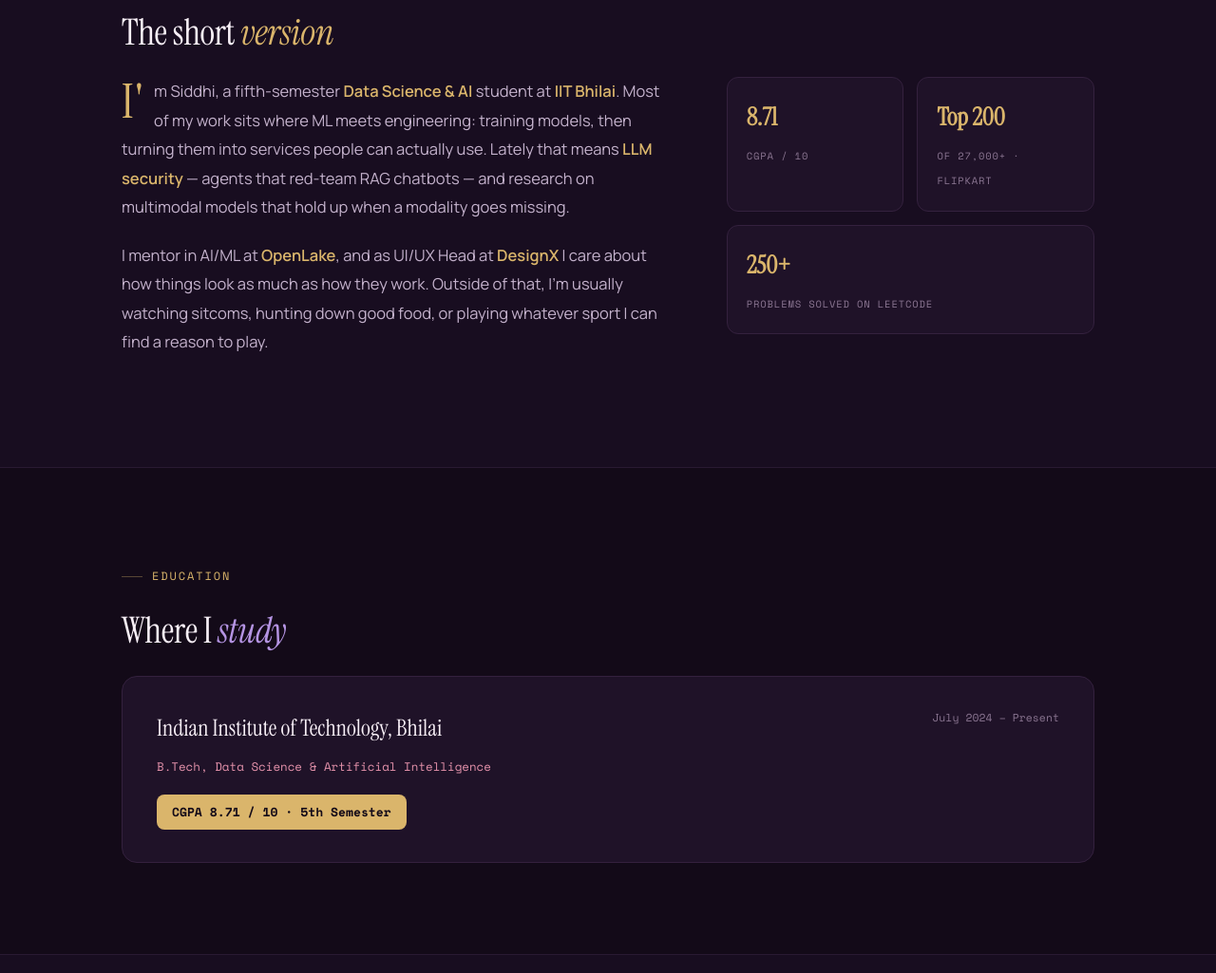
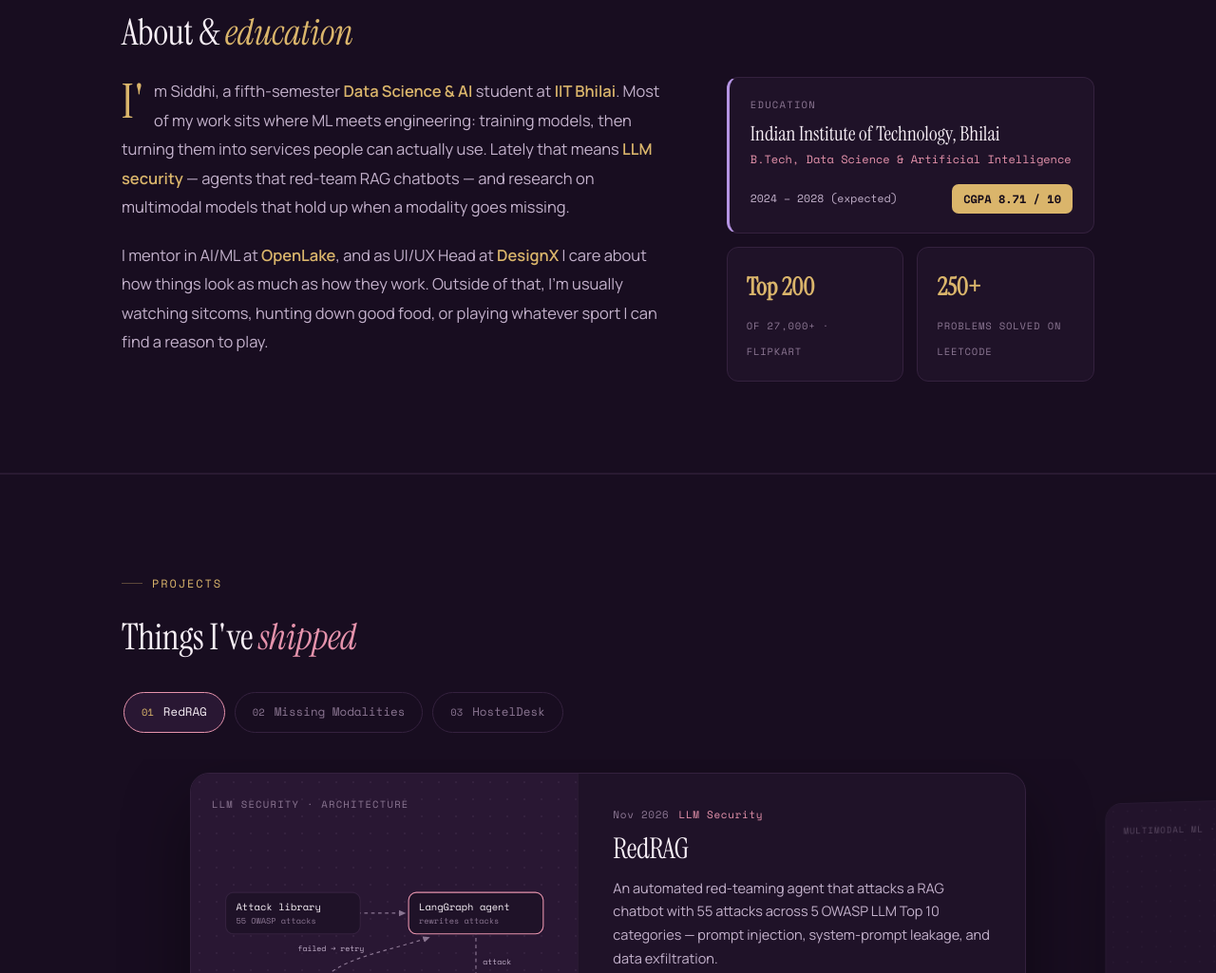
Before and after one commit to siddhisingh9/siddhisingh9.github.io, a plain HTML site: page index.html in a window 1280 px wide. Shown: the part 1046-2071 px from the top of the page at 95% size. Drawn offline with nearby package versions, Linux system fonts and the light colour scheme.

Commit message:
updated portfolio

```diff
--- a/index.html
+++ b/index.html
@@ -571,18 +571,20 @@ section.block.alt{background:var(--bg-soft);border-top:1px solid var(--line-soft
 }
 
 /* ============================================================
-   EDUCATION
+   EDUCATION (card inside About)
    ============================================================ */
+.about-side{display:flex;flex-direction:column;gap:14px;}
 .edu-card{
-  background:var(--surface);border:1px solid var(--line);border-radius:16px;padding:34px 36px;
-}
-.edu-top{display:flex;justify-content:space-between;flex-wrap:wrap;gap:12px;margin-bottom:18px;}
-.edu-degree{font-family:var(--serif);font-size:24px;color:var(--ink-hi);margin-bottom:6px;}
-.edu-school{font-family:var(--mono);font-size:12.5px;color:var(--pink);}
-.edu-date{font-family:var(--mono);font-size:11.5px;color:var(--ink-low);white-space:nowrap;}
+  background:var(--surface);border:1px solid var(--line);border-left:3px solid var(--purple);border-radius:12px;padding:20px 22px;
+}
+.edu-label{display:block;font-family:var(--mono);font-size:10.5px;letter-spacing:.12em;text-transform:uppercase;color:var(--ink-low);margin-bottom:8px;}
+.edu-degree{font-family:var(--serif);font-size:21px;line-height:1.25;color:var(--ink-hi);margin-bottom:4px;}
+.edu-school{display:block;font-family:var(--mono);font-size:12px;color:var(--pink);margin-bottom:16px;}
+.edu-foot{display:flex;justify-content:space-between;align-items:center;gap:10px;flex-wrap:wrap;}
+.edu-date{font-family:var(--mono);font-size:11.5px;color:var(--ink-mid);white-space:nowrap;}
 .cgpa-badge{
-  display:inline-flex;align-items:center;gap:8px;font-family:var(--mono);font-size:13px;font-weight:700;
-  color:var(--bg);background:var(--gold);padding:8px 16px;border-radius:8px;
+  display:inline-flex;align-items:center;font-family:var(--mono);font-size:12px;font-weight:700;
+  color:var(--bg);background:var(--gold);padding:6px 12px;border-radius:7px;
 }
 
 /* ============================================================
@@ -744,6 +746,7 @@ a.fc-link:hover,a.fc-link:focus-visible{border-bottom:1px solid var(--gold);back
     position:static;width:100%;margin:0;
   }
   .about-grid,.activity-grid{grid-template-columns:1fr;}
+  .about-grid{gap:30px;}
   .tl-item{grid-template-columns:1fr;gap:6px;}
   .tl-when{order:-1;}
 }
@@ -790,7 +793,6 @@ a.fc-link:hover,a.fc-link:focus-visible{border-bottom:1px solid var(--gold);back
     <div class="nav-right">
     <nav class="nav-links" id="navLinks">
       <a href="#about">About</a>
-      <a href="#education">Education</a>
       <a href="#projects">Projects</a>
       <a href="#skills">Skills</a>
       <a href="#achievements">Achievements</a>
@@ -876,7 +878,7 @@ a.fc-link:hover,a.fc-link:focus-visible{border-bottom:1px solid var(--gold);back
   <div class="wrap">
     <div class="reveal">
       <div class="eyebrow">About</div>
-      <h2 class="sec-title">The short <em class="hl-gold">version</em></h2>
+      <h2 class="sec-title">About &amp; <em class="hl-gold">education</em></h2>
     </div>
     <div class="about-grid">
       <div class="about-copy reveal d1">
@@ -895,31 +897,21 @@ a.fc-link:hover,a.fc-link:focus-visible{border-bottom:1px solid var(--gold);back
           whatever sport I can find a reason to play.
         </p>
       </div>
-      <div class="stat-strip reveal d2">
-        <div class="stat-box"><b>8.71</b><span>CGPA / 10</span></div>
-        <div class="stat-box"><b>Top 200</b><span>of 27,000+ · Flipkart</span></div>
-        <div class="stat-box"><b>250+</b><span>Problems solved on LeetCode</span></div>
-      </div>
-    </div>
-  </div>
-</section>
-
-<!-- ============ EDUCATION ============ -->
-<section class="block" id="education">
-  <div class="wrap">
-    <div class="reveal">
-      <div class="eyebrow">Education</div>
-      <h2 class="sec-title">Where I <em class="hl-purple">study</em></h2>
-    </div>
-    <div class="edu-card reveal d1" id="edu-card">
-      <div class="edu-top">
-        <div>
+      <div class="about-side reveal d2">
+        <div class="edu-card" id="edu-card">
+          <span class="edu-label">Education</span>
           <div class="edu-degree">Indian Institute of Technology, Bhilai</div>
           <span class="edu-school">B.Tech, Data Science &amp; Artificial Intelligence</span>
+          <div class="edu-foot">
+            <span class="edu-date">2024 &ndash; 2028 (expected)</span>
+            <span class="cgpa-badge">CGPA 8.71 / 10</span>
+          </div>
         </div>
-        <span class="edu-date">July 2024 &ndash; Present</span>
+        <div class="stat-strip">
+          <div class="stat-box"><b>Top 200</b><span>of 27,000+ · Flipkart</span></div>
+          <div class="stat-box"><b>250+</b><span>Problems solved on LeetCode</span></div>
+        </div>
       </div>
-      <span class="cgpa-badge">CGPA 8.71 / 10 &middot; 5th Semester</span>
     </div>
   </div>
 </section>
@@ -1865,7 +1857,7 @@ document.querySelectorAll('.fc-link').forEach(link => {
 
   const COMMANDS = [
     { label: 'About',        kind: 'section', keys: 'bio me intro',              run: goTo('about') },
-    { label: 'Education',    kind: 'section', keys: 'iit bhilai cgpa college',   run: goTo('education') },
+    { label: 'Education',    kind: 'section', keys: 'iit bhilai cgpa college degree', run: flashTo('edu-card') },
     { label: 'Projects',     kind: 'section', keys: 'work redrag red-teaming mplmm multimodal hosteldesk',     run: goTo('projects') },
     { label: 'More projects', kind: 'section', keys: 'github wordle rouge period tracker tic-tac-toe raspberry pi cloud reddit nlp side', run: goTo('more-projects') },
     { label: 'Skills',       kind: 'section', keys: 'stack tech languages tools',run: goTo('skills') },
```
